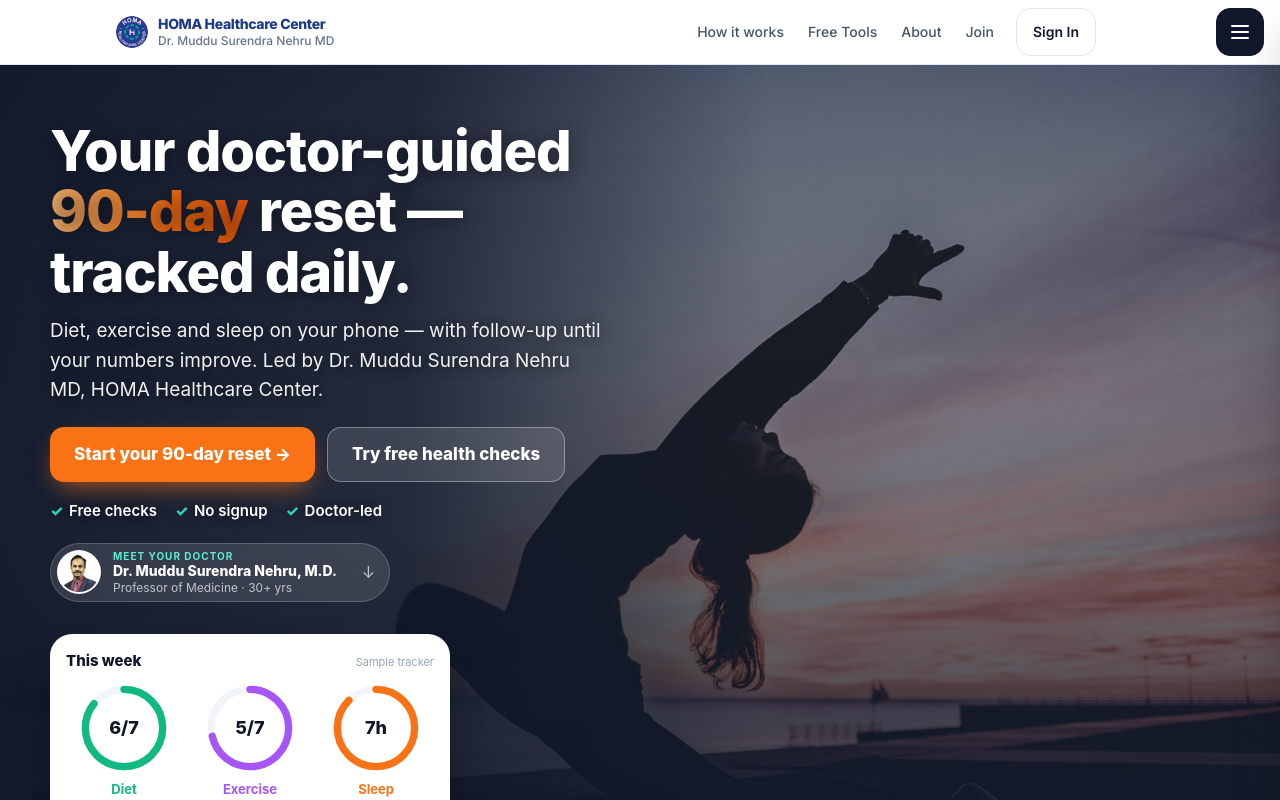
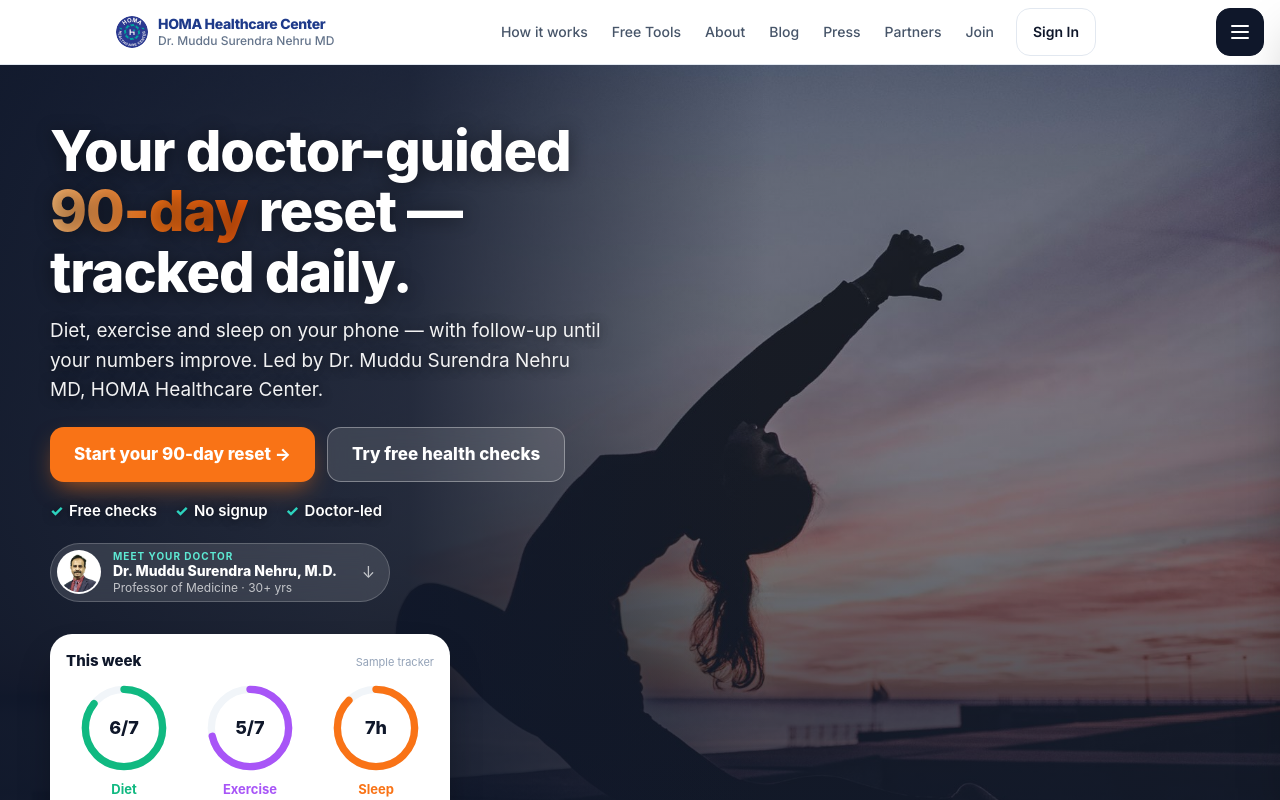
Before and after one commit to muddusurendranehru/homa-mvp-v2, a Next.js app in the folder web/: page / in a window 1280 px wide. Shown: the top 800 px of the page. Built offline with nearby package versions, Linux system fonts and the light colour scheme; no server answers.

Commit message:
Add Blog, Press, and Partners links to nav and footer

```diff
--- a/web/app/layout.tsx
+++ b/web/app/layout.tsx
@@ -302,6 +302,9 @@
                 <Link href="/how-it-works" className="rounded-lg px-2.5 py-2 hover:bg-slate-100 hover:text-slate-900">How it works</Link>
                 <Link href="/tools" className="rounded-lg px-2.5 py-2 hover:bg-slate-100 hover:text-slate-900">Free Tools</Link>
                 <Link href="/about" className="rounded-lg px-2.5 py-2 hover:bg-slate-100 hover:text-slate-900">About</Link>
+                <Link href="/blog" className="rounded-lg px-2.5 py-2 hover:bg-slate-100 hover:text-slate-900">Blog</Link>
+                <Link href="/press" className="rounded-lg px-2.5 py-2 hover:bg-slate-100 hover:text-slate-900">Press</Link>
+                <a href="https://feature-step-1-structure-97dp.onrender.com" target="_blank" rel="noopener noreferrer" className="rounded-lg px-2.5 py-2 hover:bg-slate-100 hover:text-slate-900">Partners</a>
                 <a href="https://wa.me/919963721999" target="_blank" rel="noopener noreferrer" className="rounded-lg px-2.5 py-2 hover:bg-slate-100 hover:text-slate-900">Join</a>
               </div>
               <div className="shrink-0">
@@ -743,6 +746,8 @@
                   <Link href="/zoom" className="text-gray-300 hover:text-purple-400 transition-colors text-center py-2">📹 Zoom</Link>
                   <Link href="/gallery" className="text-gray-300 hover:text-purple-400 transition-colors text-center py-2">📸 Gallery</Link>
                   <Link href="/blog" className="text-gray-300 hover:text-green-400 transition-colors text-center py-2">📝 Blog</Link>
+                  <Link href="/press" className="text-gray-300 hover:text-green-400 transition-colors text-center py-2">Press</Link>
+                  <a href="https://feature-step-1-structure-97dp.onrender.com" target="_blank" rel="noopener noreferrer" className="text-gray-300 hover:text-green-400 transition-colors text-center py-2">Partner Login</a>
                   <Link href="/disclaimer" className="text-gray-300 hover:text-red-400 transition-colors text-center py-2">⚖️ Legal</Link>
                   <Link href="/security-policy" className="text-gray-300 hover:text-green-400 transition-colors text-center py-2">🔒 Security</Link>
                 </div>
```
